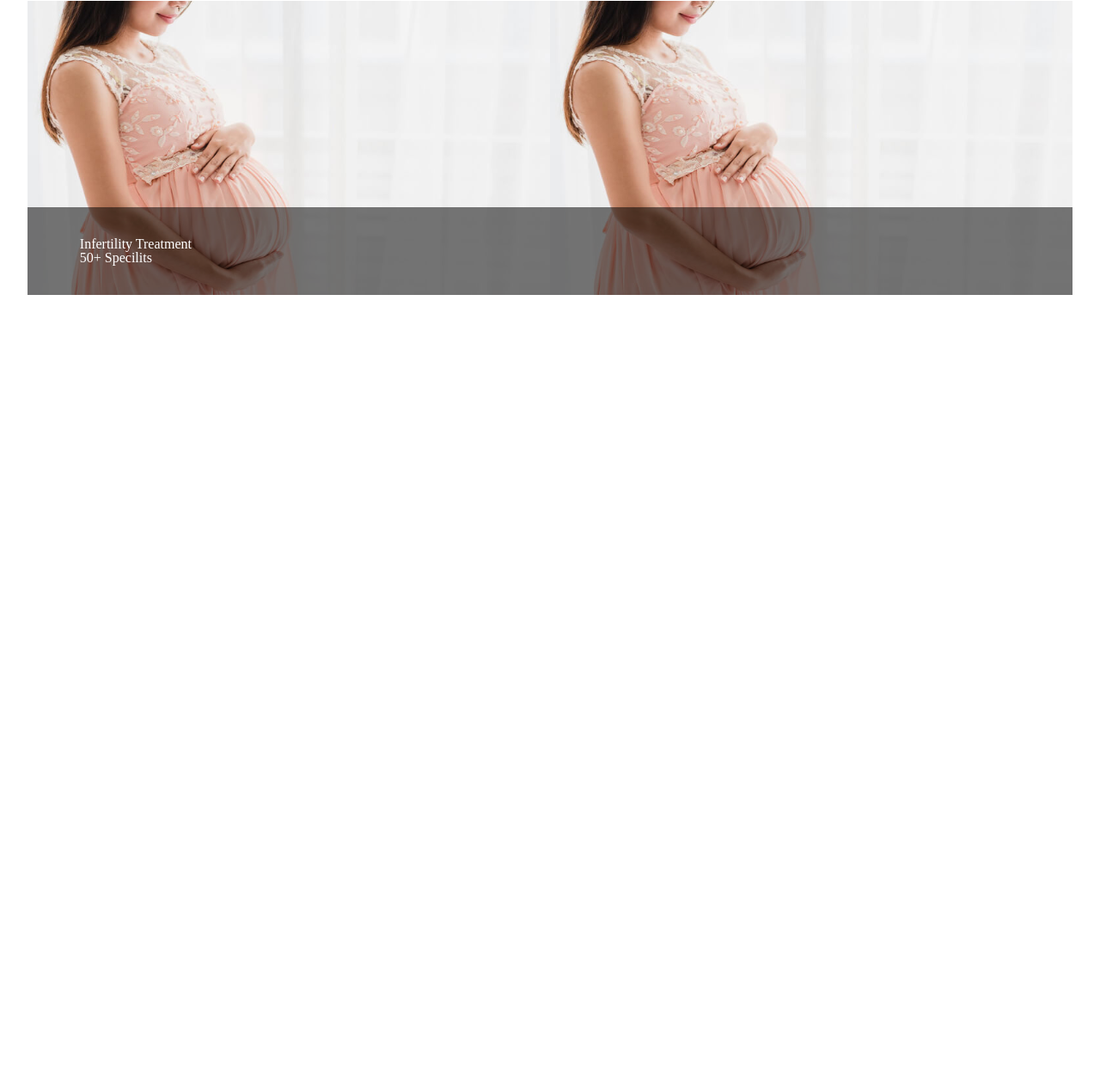
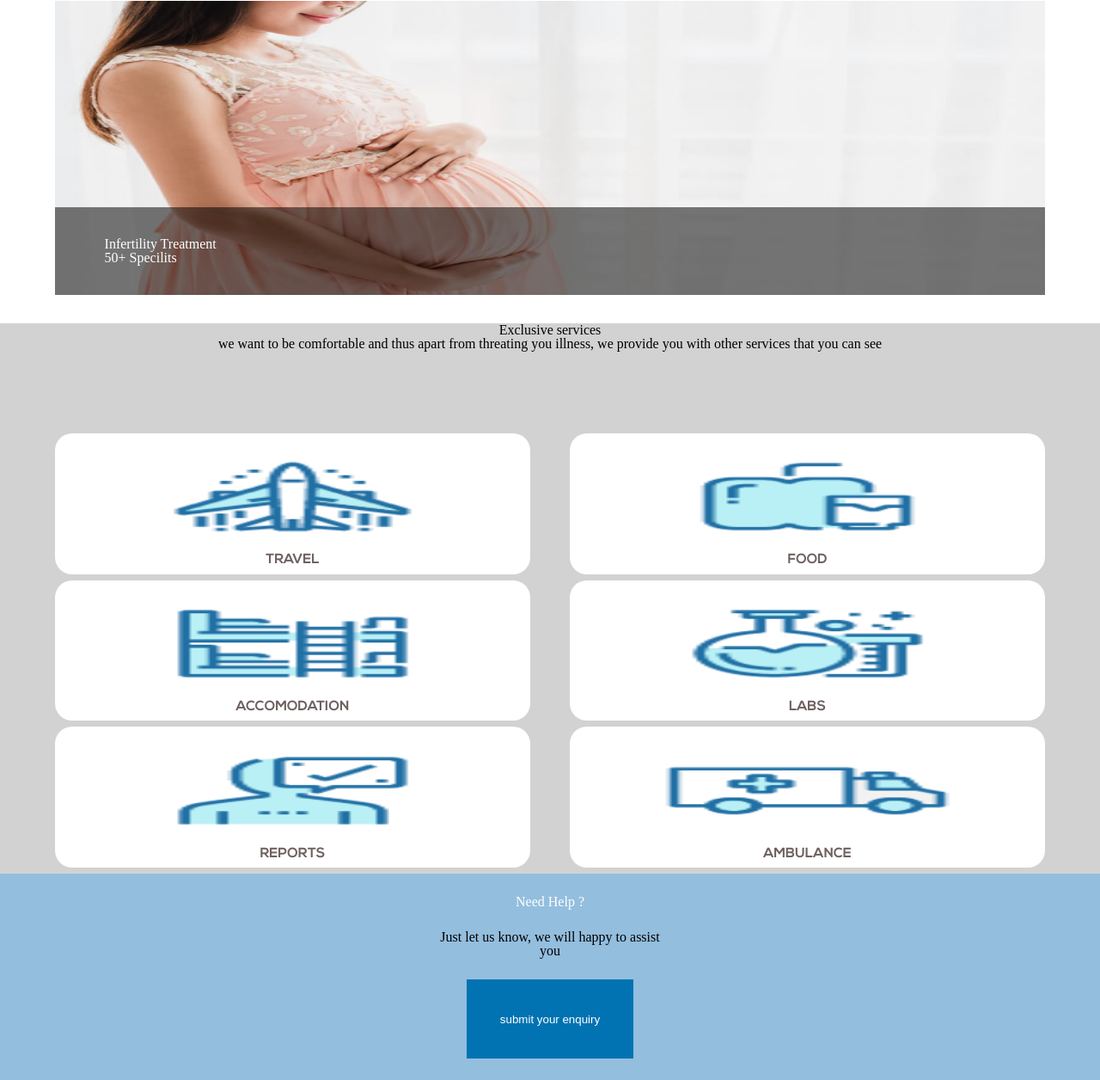
Before and after one commit to abhay742004/tvastra, a website: page index.html in a window 1280 px wide. Shown: the part 5936-7192 px from the top of the page at 86% size. Before the commit the page ends 6312 px from the top, so only its background shows below. Drawn offline with Linux system fonts and the light colour scheme.

Commit message:
section 6 done

```diff
--- a/index.html
+++ b/index.html
@@ -317,18 +317,96 @@ crossorigin="anonymous"></script>
 
 
     <section class="section-5">
+        <div class="section5-div1">
+
+        <h2>Exclusive services</h2>
+
+        <p>we want to be comfortable and thus apart from threating you illness, we provide you with other services that you can see</p>
+    </div>
+
+    <div class="section5-wrapper">
+
+
+<div class="section5-card">
+
+    <img src="./asserts/Icons-01.png" alt="image">
+
+    TRAVEL
+
+
+        </div>
+
+
+
+<div class="section5-card">
+<img src="./asserts/Icons-02.png" alt="image">
+
+FOOD
+
+</div>
+
+
+
+
+<div class="section5-card">
+
+    <img src="./asserts/Icons-03.png" alt="image">
+ACCOMODATION
+
+</div>
+
+
+
+
+<div class="section5-card">
+
+    <img src="./asserts/Icons-07.png" alt="image">
+
+LABS
+</div>
+
+
+
+
+<div class="section5-card">
+    <img src="./asserts/Icons-10.png" alt="image">
+
+    REPORTS
+
+
+</div>
 
 
 
 
 
 
+<div class="section5-card">
+
+    <img src="./asserts/Icons-06.png" alt="">
+AMBULANCE
+
+</div>
+
+
+</div>
+</section>
+
+
+
+<section class="section-6">
+
+<h2>Need Help ?</h2>
+<p>Just let us know, we will happy to assist <br> you</p>
+
+
+<button type="submit"> submit your enquiry</button>
 
 
 
 
-    </section>
 
+</section>
 
 
 
--- a/sass/colors.scss
+++ b/sass/colors.scss
@@ -6,3 +6,6 @@ $darkBlue:#151e3b;
 $spancolor:#72b5d2;
 $buttoncolor:#d9d9d9;
 $imageback:#00000085;
+$lightgray:#d2d2d2;
+$darkgray:#6f6060;
+$lightbluebutton:#0173b2;
--- a/sass/section-4.scss
+++ b/sass/section-4.scss
@@ -9,7 +9,7 @@
 
 .section4-wrapper{
     height: 5%;
-    width: 95%;
+    width: 90%;
 
     display: flex;
     text-align: center;
@@ -30,7 +30,7 @@
 }
 .section4-photo1{
     height: 15%;
-    width: 95%;
+    width: 90%;
 
     display: flex;
     flex-direction: column;
--- a/sass/section1.scss
+++ b/sass/section1.scss
@@ -24,7 +24,7 @@
     }
 
     .section1-div1{
-        width: 95%;
+        width: 90%;
         height: 90%;
 
         text-align: center;
--- a/sass/section2.scss
+++ b/sass/section2.scss
@@ -14,7 +14,7 @@
 
 .sec2-div1{
 
-    width: 95%;
+    width: 90%;
     height: 100%;
     text-align: center;
 
--- a/sass/section5.scss
+++ b/sass/section5.scss
@@ -0,0 +1,50 @@
+.section-5{
+
+    height: 40rem;
+
+    display: flex;
+
+    flex-direction: column;
+    align-items: center;
+
+}
+.section5-div1{
+    height:20%;
+    width: 90%;
+
+    text-align: center;
+
+}
+
+.section5-wrapper{
+    height: 80%;
+    width: 90%;
+
+    display: flex;
+    flex-wrap:wrap;
+    justify-content: space-between;
+
+}
+
+.section5-card{
+    height: 32%;
+    width: 48%;
+
+    display: flex;
+    flex-direction: column;
+    justify-content: center;
+    align-items: center;
+
+}
+
+.section-6{
+    height: 15rem;
+
+    display: flex;
+    justify-content: space-evenly;
+    align-items: center;
+    flex-direction: column;
+    text-align: center;
+
+
+}
--- a/sass/theme.scss
+++ b/sass/theme.scss
@@ -159,3 +159,41 @@
     margin-left: 5%;
   }
 }
+
+.section-5{
+  background-color: $lightgray;
+
+}
+
+.section5-card{
+  background-color: $white;
+
+  font-family: "Nexa-Bold";
+  color: $darkgray;
+
+  border-radius: 20px;
+img{
+
+  width: 80%;
+  height: 80%;
+
+}
+
+}
+
+.section-6{
+  background-color: $lightBlue;
+
+  h2{
+    color: $white;
+  }
+
+  button{
+    padding: 3%;
+    background-color: $lightbluebutton;
+    color: $white;
+    border: none;
+
+  }
+
+}
```
Also changed, not shown: css/section-4.css, css/section1.css, css/section2.css, css/section5.css, css/theme.css, section7.scss (added).
